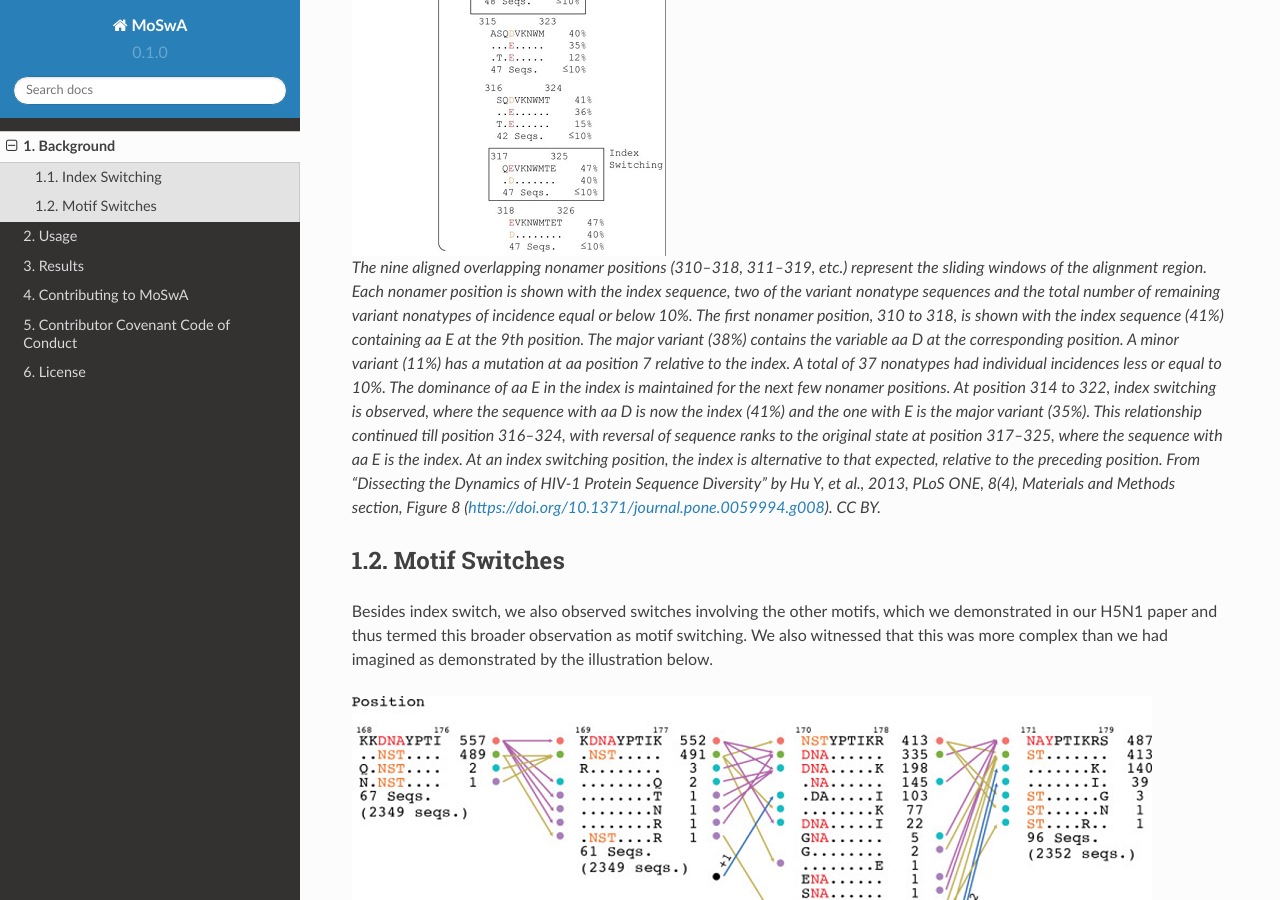
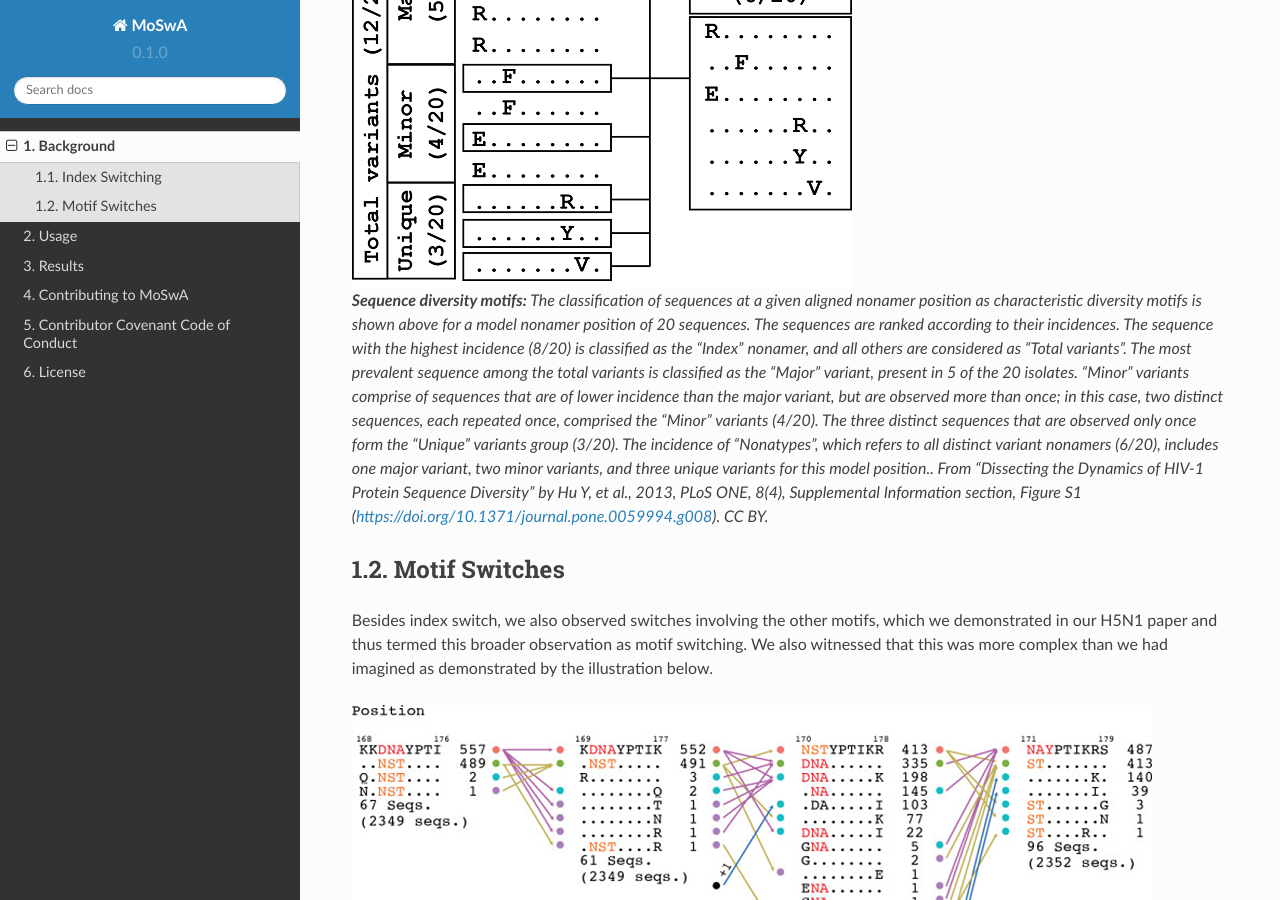
Before and after one commit to macelik/MoSwADocs, a Sphinx documentation site: the page built from docs/source/background.rst, in a window 1280 px wide and 900 px high, scrolled down 1881 px. Built offline with Sphinx 7.4.7 and the Read the Docs theme 2.0.0, drawn with Linux system fonts in a browser that asks for light colours.

Commit message:
Update background.rst

```diff
--- a/docs/source/background.rst
+++ b/docs/source/background.rst
@@ -34,17 +34,9 @@ The dominance of an index is challenged by its variants, where fitness change of
 changes the incidence of a given k-mer sequence across its overlapping positions, resulting in a sequence rank change, and thus, a motif change,
 such as dominance switch between the major variant and the prevailing index. The figure below illustrates this phenomenon.
 
-.. figure:: figs/indexswitch.png
+.. figure:: figs/hadia-index.png
 
- The nine aligned overlapping nonamer positions (310–318, 311–319, etc.) represent the sliding windows of the alignment region.
- Each nonamer position is shown with the index sequence, two of the variant nonatype sequences and the total number of remaining variant
- nonatypes of incidence equal or below 10%. The first nonamer position, 310 to 318, is shown with the index sequence (41%) containing aa E at
- the 9th position. The major variant (38%) contains the variable aa D at the corresponding position. A minor variant (11%) has a mutation
- at aa position 7 relative to the index. A total of 37 nonatypes had individual incidences less or equal to 10%. The dominance of aa E in the
- index is maintained for the next few nonamer positions. At position 314 to 322, index switching is observed, where the sequence with aa D
- is now the index (41%) and the one with E is the major variant (35%). This relationship continued till position 316–324, with reversal of
- sequence ranks to the original state at position 317–325, where the sequence with aa E is the index. At an index switching position,
- the index is alternative to that expected, relative to the preceding position. From "Dissecting the Dynamics of HIV-1 Protein Sequence Diversity" by Hu Y, et al., 2013, PLoS ONE, 8(4), Materials and Methods section, Figure 8 (https://doi.org/10.1371/journal.pone.0059994.g008). CC BY.
+ **Sequence diversity motifs:** The classification of sequences at a given aligned nonamer position as characteristic diversity motifs is shown above for a model nonamer position of 20 sequences. The sequences are ranked according to their incidences. The sequence with the highest incidence (8/20) is classified as the “Index” nonamer, and all others are considered as “Total variants”. The most prevalent sequence among the total variants is classified as the “Major” variant, present in 5 of the 20 isolates. “Minor” variants comprise of sequences that are of lower incidence than the major variant, but are observed more than once; in this case, two distinct sequences, each repeated once, comprised the “Minor” variants (4/20). The three distinct sequences that are observed only once form the “Unique” variants group (3/20). The incidence of “Nonatypes”, which refers to all distinct variant nonamers (6/20), includes one major variant, two minor variants, and three unique variants for this model position.. From "Dissecting the Dynamics of HIV-1 Protein Sequence Diversity" by Hu Y, et al., 2013, PLoS ONE, 8(4), Supplemental Information section, Figure S1 (https://doi.org/10.1371/journal.pone.0059994.g008). CC BY.
 
 
 Motif Switches
```
